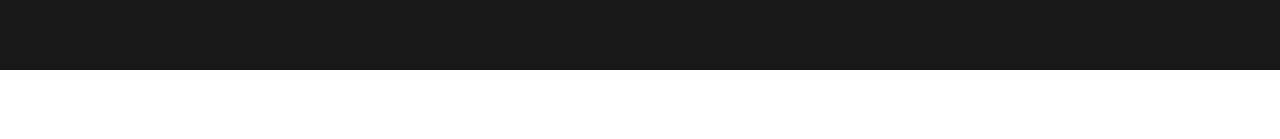
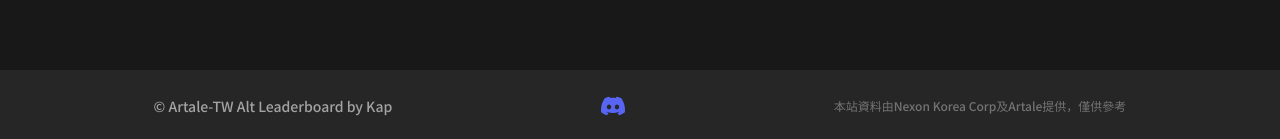
Before and after one commit to HongLinLiao/alt-leaderboard-ms, a Next.js app: page / in a window 1280 px wide. Shown: the part 730-869 px from the top of the page. Before the commit the page ends 800 px from the top, so only its background shows below. Built offline with nearby package versions, Linux system fonts and the light colour scheme; no server answers.

Commit message:
add footer

```diff
--- a/src/app/globals.css
+++ b/src/app/globals.css
@@ -26,3 +26,80 @@ body {
   color: var(--foreground);
   /* font-family: Arial, Helvetica, sans-serif; */
 }
+
+.footer {
+  background-color: #262626;
+  color: #a3a3a3;
+  padding: 1.5rem 2rem;
+  width: 100%;
+  box-sizing: border-box;
+}
+
+.footerContent {
+  max-width: 80%;
+  width: 100%;
+  margin-left: auto;
+  margin-right: auto;
+  display: flex;
+  justify-content: space-between;
+  align-items: center;
+  flex-wrap: wrap;
+  gap: 1rem;
+}
+
+@media (max-width: 991.98px) {
+  .footerContent {
+    max-width: 100%;
+    flex-direction: column;
+    text-align: center;
+  }
+
+  .footerLeft,
+  .footerCenter,
+  .footerRight {
+    width: 100%;
+  }
+
+  .footerCenter {
+    justify-content: center;
+  }
+}
+
+
+.footerLeft,
+.footerRight {
+  flex-shrink: 0;
+}
+
+.footerText {
+  font-size: 0.875rem;
+  margin: 0;
+}
+
+.footerDisclaimer {
+  font-size: 0.75rem;
+  color: #737373;
+}
+
+
+.footerCenter {
+  display: flex;
+  align-items: center;
+  gap: 1rem;
+}
+
+.socialIcon {
+  display: inline-flex;
+  align-items: center;
+  justify-content: center;
+  transition: opacity 0.2s ease-in-out;
+}
+
+.socialIcon:hover {
+  opacity: 0.8;
+}
+
+.socialIcon img,
+.socialIcon span>img {
+  display: block;
+}
--- a/src/app/layout.tsx
+++ b/src/app/layout.tsx
@@ -1,6 +1,8 @@
 import type { Metadata } from "next";
 import { Geist, Geist_Mono } from "next/font/google";
 import "./globals.css";
+import Image from 'next/image';
+
 
 const geistSans = Geist({
   variable: "--font-geist-sans",
@@ -27,7 +29,40 @@ export default function RootLayout({
       <body
         className={`${geistSans.variable} ${geistMono.variable} antialiased`}
       >
+        {/* 主要內容 */}
         {children}
+
+        {/* 頁尾 */}
+        <footer className="footer">
+          <div className="footerContent">
+            <div className="footerLeft">
+              <p className="footerText">© Artale-TW Alt Leaderboard by Kap</p>
+            </div>
+            <div className="footerCenter">
+              {/* Discord Icon Link */}
+              <a href="https://discord.com/users/78837614261571584" target="_blank" rel="noopener noreferrer" className="socialIcon">
+                <Image
+                  src="/discord-icon.svg"
+                  alt="Discord"
+                  width={24}
+                  height={24}
+                />
+              </a>
+              {/* GitHub Icon Link */}
+              {/* <a href="你的GitHub倉庫連結" target="_blank" rel="noopener noreferrer" className="socialIcon">
+                <Image
+                  src="/icons/github-icon.svg"
+                  alt="GitHub"
+                  width={24}
+                  height={24}
+                />
+              </a> */}
+            </div>
+            <div className="footerRight">
+              <p className={`footerText footerDisclaimer`}>本站資料由Nexon Korea Corp及Artale提供，僅供參考</p>
+            </div>
+          </div>
+        </footer>
       </body>
     </html>
   );
```
Also changed, not shown: public/discord-icon.svg (added).
